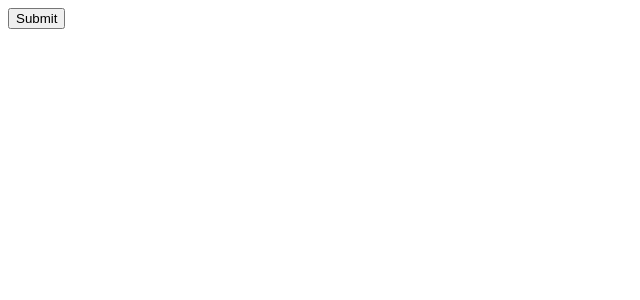
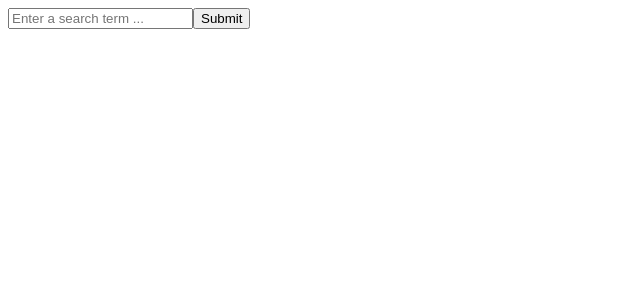
Before and after one commit to JNico07/easymealrecipes, a React (Vite) app in the folder frontend/: page / in a window 1280 px wide. Shown: the top 300 px of the page, without its empty margins (0-640 px from the left). Built offline with nearby package versions, Linux system fonts and the light colour scheme.

Commit message:
frontend: Search input and Recipe Card Component

```diff
--- a/frontend/src/App.tsx
+++ b/frontend/src/App.tsx
@@ -2,9 +2,10 @@ import { useState, type FormEvent } from "react";
 import "./App.css";
 import * as api from "./api";
 import type { Recipe } from "./types";
+import RecipeCard from "./components/RecipeCard";
 
 const App = () => {
-  const [searchTerm, setSearchTerm] = useState("pizza");
+  const [searchTerm, setSearchTerm] = useState<string>("");
   const [recipes, setRecipes] = useState<Recipe[]>([]);
 
   const handleSearchSubmit = async (event: FormEvent) => {
@@ -20,14 +21,19 @@ const App = () => {
   return (
     <div>
       <form onSubmit={(event)=> handleSearchSubmit(event)}>
+        <input
+          type="text"
+          required
+          placeholder="Enter a search term ..."
+          value={searchTerm}
+          onChange={(event)=> setSearchTerm(event.target.value)}
+          >
+        </input>
         <button type="submit">Submit</button>
       </form>
 
       {recipes.map((recipe) => (
-        <div>
-          recipe image location: {recipe.image}
-          recipe tite: {recipe.title}
-        </div>
+        <RecipeCard recipe={recipe}/>
       ))}
     </div>
   )
--- /dev/null
+++ b/frontend/src/components/RecipeCard.tsx
@@ -0,0 +1,20 @@
+import type { Recipe } from "../types"
+
+interface Props {
+    recipe: Recipe
+}
+
+const RecipeCard = ({recipe}: Props) => {
+  return (
+    <div className="recipe-card">
+        <img src={recipe.image} alt={recipe.title} />
+        <div className="recipe-card-title">
+            <h3>
+                {recipe.title}
+            </h3>
+        </div>
+    </div>
+  )
+}
+
+export default RecipeCard
```
